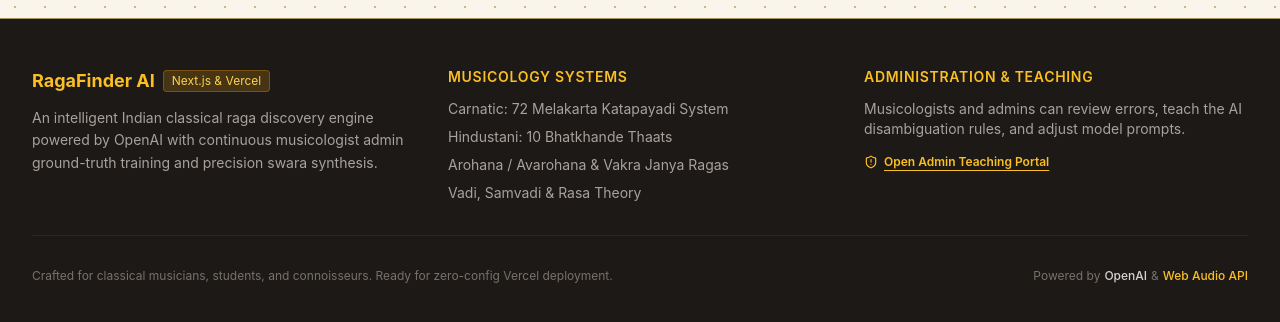
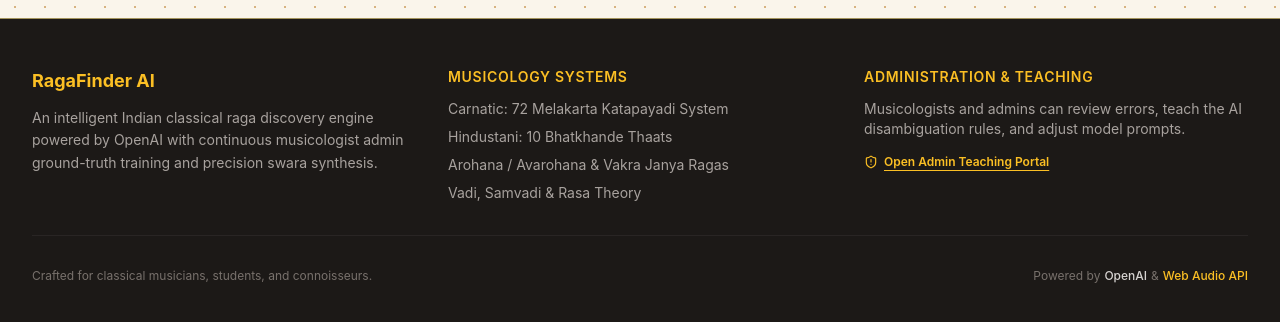
Before and after one commit to VAISHNAV-IDEAPAD/raga-finder, a Next.js app: page / in a window 1280 px wide. Shown: the part 1418-1740 px from the top of the page. Built offline with nearby package versions, Linux system fonts and the light colour scheme; no server answers.

Commit message:
style: Remove Next.js and Vercel badge and deployment text from footer

```diff
--- a/src/components/Footer.tsx
+++ b/src/components/Footer.tsx
@@ -9,9 +9,6 @@
           <div>
             <div className="flex items-center gap-2 mb-3">
               <span className="text-lg font-bold text-amber-400">RagaFinder AI</span>
-              <span className="text-xs bg-amber-500/20 text-amber-300 px-2 py-0.5 rounded border border-amber-500/30">
-                Next.js & Vercel
-              </span>
             </div>
             <p className="text-sm text-stone-400 leading-relaxed">
               An intelligent Indian classical raga discovery engine powered by OpenAI with
@@ -50,7 +47,7 @@
 
         <div className="pt-8 border-t border-stone-800 text-xs text-stone-500 flex flex-col sm:flex-row justify-between items-center gap-4">
           <p>
-            Crafted for classical musicians, students, and connoisseurs. Ready for zero-config Vercel deployment.
+            Crafted for classical musicians, students, and connoisseurs.
           </p>
           <div className="flex items-center gap-1">
             <span>Powered by</span>
```
